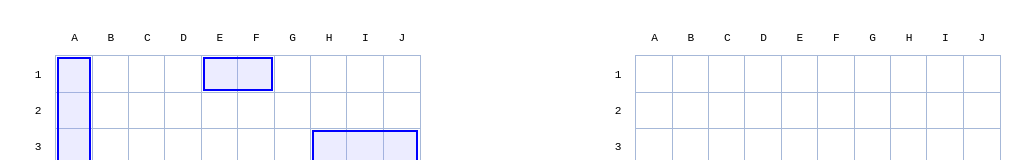
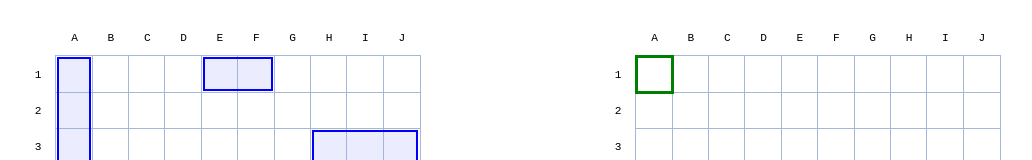
Before and after one commit to GerardoJoves/battleship, a website built with webpack: page src/templates/index.html in a window 1280 px wide. In both pictures the pointer is over the element 784 px from the left and 74 px from the top of the page. Shown: the top 160 px of the page, without its empty margins (130-1162 px from the left). Built offline with nearby package versions, Linux system fonts and the light colour scheme.

Commit message:
add styles when player hover over an enemy's empty cell

```diff
--- a/src/styles/styles.css
+++ b/src/styles/styles.css
@@ -73,6 +73,12 @@ main {
   z-index: 1;
 }
 
+.gameboard.enemy .cell.empty:hover {
+  outline: 3px solid green;
+  outline-offset: -2px;
+  z-index: 2;
+}
+
 .gameboard .cell.occupied.hit::after,
 .gameboard .cell.occupied.hit::before {
   content: '';
```
